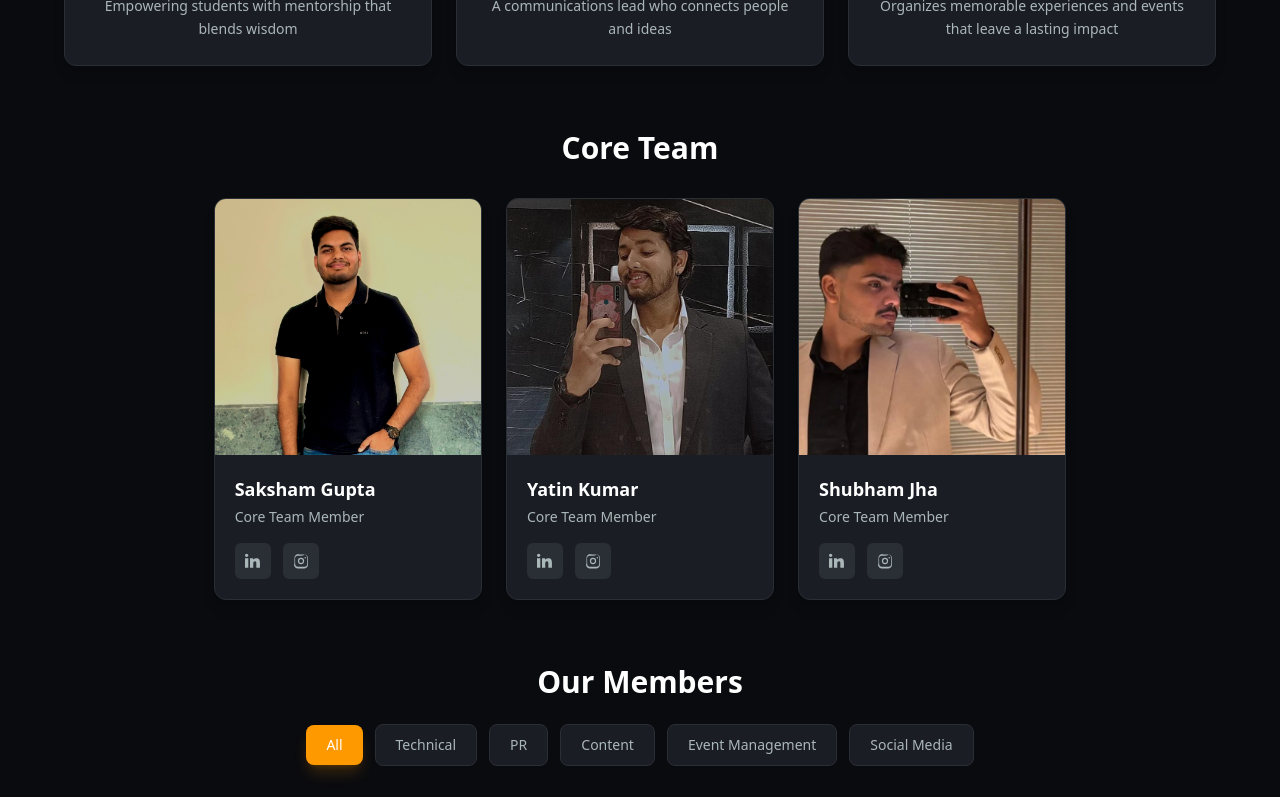
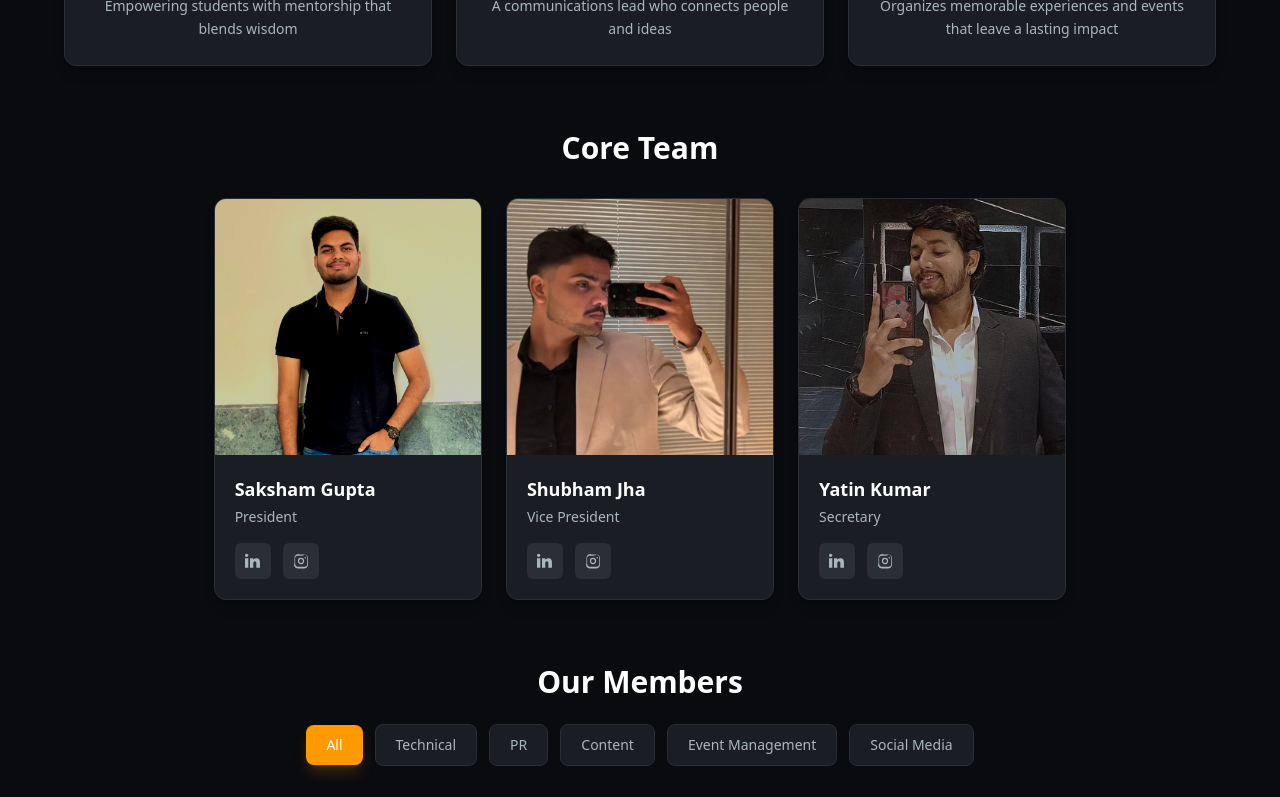
Before and after one commit to faisalquaiyum/aws-x-mait, a React (Vite) app: page /teams in a window 1280 px wide. Shown: the part 631-1428 px from the top of the page. Built offline with nearby package versions, Linux system fonts and the light colour scheme.

Commit message:
teams update & url error

```diff
--- a/src/pages/Teams.jsx
+++ b/src/pages/Teams.jsx
@@ -5,7 +5,7 @@ const coreTeam = [
   {
     id: 1,
     name: "Saksham Gupta",
-    role: "Core Team Member",
+    role: "President",
     img: "images/others/sakshamGupta.jpg",
     socials: {
       linkedin:
@@ -15,22 +15,22 @@ const coreTeam = [
   },
   {
     id: 2,
+    name: "Shubham Jha",
+    role: "Vice President",
+    img: "images/others/ShubhamJha.jpg",
+    socials: {
+      linkedin: "https://www.linkedin.com/in/shubham-jha-a37a49263/",
+      instagram: "https://www.instagram.com/_shubham.2028/",
+    },
+  },
+  {
+    id: 3,
     name: "Yatin Kumar",
-    role: "Core Team Member",
+    role: "Secretary",
     img: "images/others/YatinKumar.jpeg",
     socials: {
       linkedin: "https://www.linkedin.com/in/yatin-kumar-069861319/",
       instagram: "https://www.instagram.com/yatin_1220/?hl=en",
-    },
-  },
-  {
-    id: 3,
-    name: "Shubham Jha",
-    role: "Core Team Member",
-    img: "images/others/ShubhamJha.jpg",
-    socials: {
-      linkedin: "https://www.linkedin.com/in/shubham-jha-a37a49263/",
-      instagram: "https://www.instagram.com/_shubham.2028/",
     },
   },
 ];
```
Also changed, not shown: vercel.json (added).
